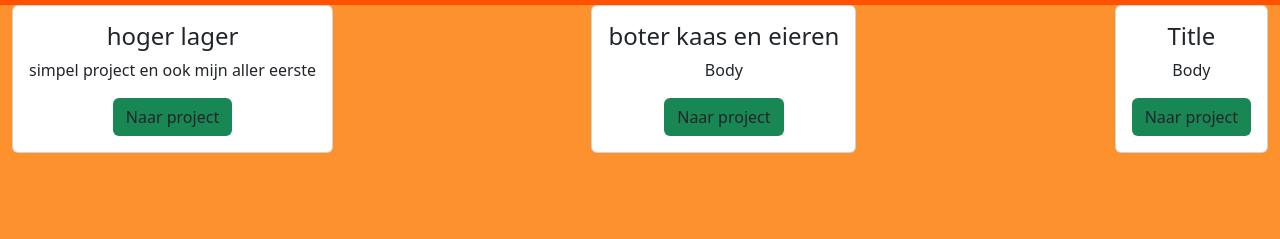
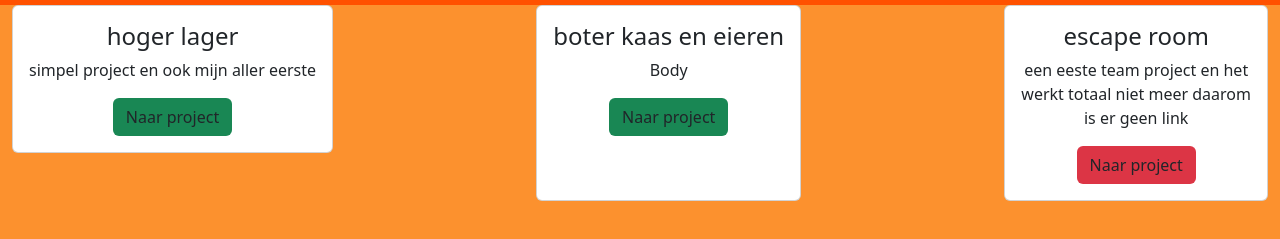
Before and after one commit to GamerShibaInu/GamerShibaInu.github.io, a plain HTML site: page projects.html in a window 1280 px wide. Shown: the part 67-306 px from the top of the page. Drawn offline with nearby package versions, Linux system fonts and the light colour scheme.

Commit message:
changed escape room card

```diff
--- a/projects.html
+++ b/projects.html
@@ -38,9 +38,9 @@
             </div>
             <div class="card text-center">
                 <div class="card-body">
-                  <h4 class="card-title">Title</h4>
-                  <p class="card-text">Body</p>
-                  <a class="btn bg-success" href="">Naar project</a>
+                  <h4 class="card-title">escape room</h4>
+                  <p class="card-text">een eeste team project en het <br>werkt totaal niet meer daarom<br>is er geen link</p>
+                  <a class="btn bg-danger" href="#">Naar project</a>
                 </div>
               </div>
           </div>
```
